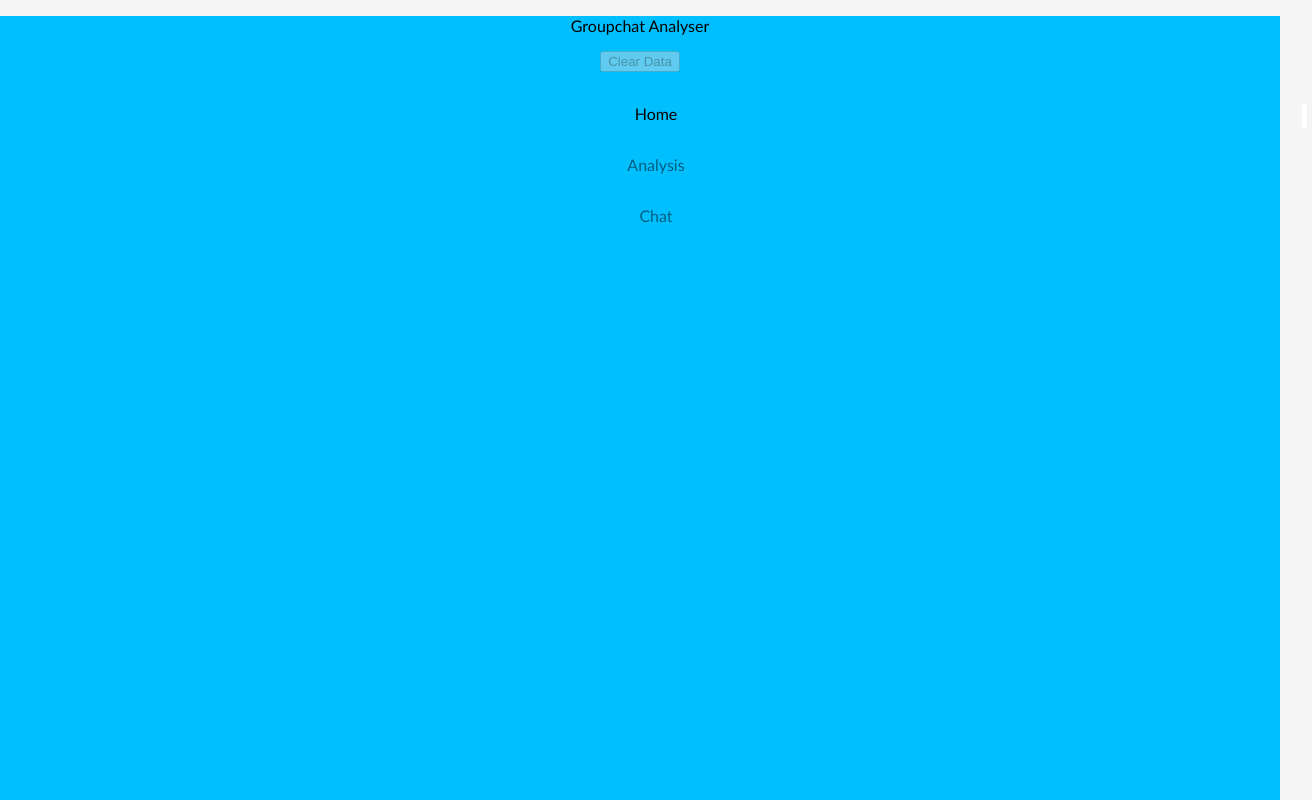
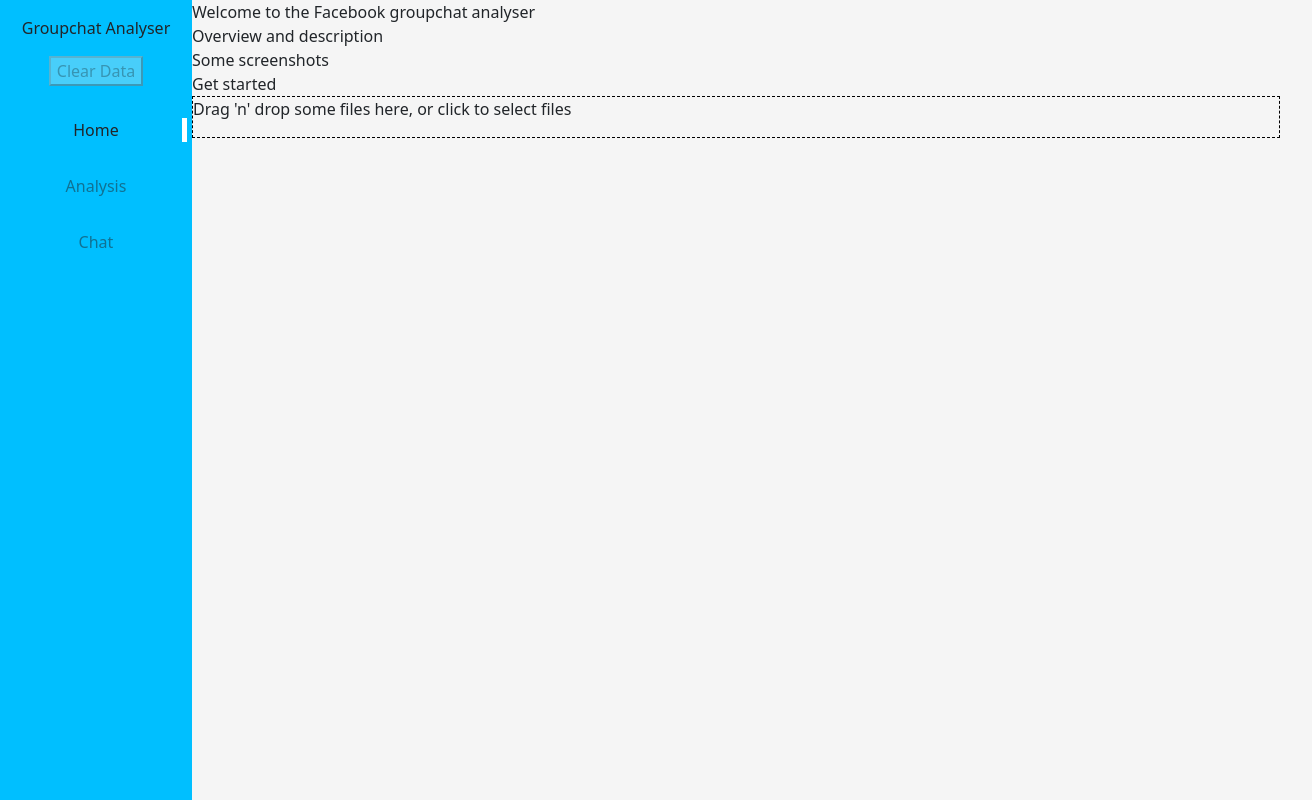
Before and after one commit to alfiebeard/chat-analyser, a React (Create React App) app in the folder frontend/: page / in a window 1280 px wide. Shown: the top 800 px of the page, 1312 px wide, since content can reach past the window. Built offline with nearby package versions, Linux system fonts and the light colour scheme; no server answers.

Commit message:
Removed redundant dataLoaded props

```diff
--- a/frontend/package.json
+++ b/frontend/package.json
@@ -13,6 +13,7 @@
     "react": "^18.2.0",
     "react-bootstrap": "^2.4.0",
     "react-chartjs-2": "^4.2.0",
+    "react-d3-cloud": "^1.0.6",
     "react-dom": "^18.2.0",
     "react-dropzone": "^14.2.1",
     "react-scripts": "5.0.1",
--- /dev/null
+++ b/frontend/src/components/analysisPage/AnalysisPage.js
@@ -0,0 +1,60 @@
+import React, {useState, useEffect} from 'react';
+import {Container, Row, Col} from 'react-bootstrap';
+
+import TopWordsGraph from '../visualisations/graphs/TopWordsGraph';
+import MessagesOverTimeGraph from '../visualisations/graphs/MessagesOverTimeGraph';
+
+
+const AnalysisPage = (props) => {
+	// const [numCols, setNumCols] = useState(1);
+	// const [allVisualisations, setAllVisualisations] = ["TopWordsGraph"]
+	// const [visualisations, setVisualisations] = allVisualisations
+
+  return (
+    <>
+      {props.display ?
+        <div className={"p-2"}>
+					{/* <Row className={"w-100 m-0"}>
+						<Col lg={12} className={"h-100 p-2"}>
+							<TopWordsGraph dataLoaded={props.dataLoaded} />
+						</Col>
+					</Row> */}
+					<Row className={"w-100 m-0"}>
+						<Col lg={12} className={"h-100 p-2"}>
+							<MessagesOverTimeGraph />
+						</Col>
+					</Row>
+        </div>
+      : null
+      }
+      </>
+  );
+}
+
+// {splitArrayIntoColumns(props.additionalParameters, numCols).map((parameters) => (
+// 	<Row key={"row" + parameters[0].name}>
+// 		{parameters.map((parameter) => (
+// 			<Col lg={parameters.length == numCols ? 12 / numCols : 12} key={parameter.name}>
+// 				<Form.Group className="mb-2">
+// 					<Form.Label>{parameter.label}</Form.Label>
+// 						<Form.Control type={parameter.type} name={parameter.name} value={props.strategyForm[parameter.name]} onChange={(e) => {props.handleChange(e)}} required />
+// 				</Form.Group>
+// 			</Col>
+// 		))}
+// 	</Row>
+// ))}
+
+// export function splitArrayIntoColumns(array, numCols=2) {
+// 	// Split an array of objects across numCols columns, e.g., if 5 items, split into 3 and 2.
+// 	// array = [{"default": 4, "label": "V Threshold", "name": "velocity_threshold", "type": "number"},
+// 	// {"default": 0.01,"label": "P Threshold", "name": "power_threshold", "type": "number"}]
+// 	// Returns [[{"default": 4, "label": "V Threshold", "name": "velocity_threshold", "type": "number"},
+// 	//           {"default": 0.01, "label": "P Threshold", "name": "power_threshold", "type": "number"}]]
+// 	var splitArray = []
+// 	for (let i = 0; i < array.length; i += numCols) {
+// 			splitArray.push(array.slice(i, i + numCols));
+// 	}
+// 	return splitArray
+// }
+
+export default AnalysisPage;
--- a/frontend/src/components/app/App.css
+++ b/frontend/src/components/app/App.css
@@ -1,19 +1,21 @@
 .app {
-    height: 100vh;
     width: 100vw;
-    font-family:'Trebuchet MS', 'Lucida Sans Unicode', 'Lucida Grande', 'Lucida Sans', Arial, sans-serif;
-    margin: 0 !important;
 }
 
 .sidebar {
-    flex: 0.15 0 !important;
+    display: inline-block;
+    width: 15%;
+    min-width: 150px;
     background-color: deepskyblue;
     height: 100%;
     padding: 0 !important;
 }
 
 .main-content {
-    flex: 0.85 0 !important;
+    display: inline-block;
+    margin-left: max(15%, 150px);   /* Ensure margin is in sync with sidebar */
+    width: calc(100% - max(15%, 150px));    /* Ensure width is in sync with sidebar */
+    min-width: 400px;
     height: 100%;
     padding: 0 !important;
 }
--- a/frontend/src/components/app/App.js
+++ b/frontend/src/components/app/App.js
@@ -2,7 +2,8 @@
 import './App.css';
 
 import Welcome from '../landing/Welcome.js';
-import Analyser from '../analyser/Analyser.js';
+import SummaryPage from '../summaryPage/SummaryPage.js';
+import AnalysisPage from '../analysisPage/AnalysisPage.js';
 import Navbar from '../navbar/Navbar.js';
 import { checkDataExists } from '../../api/api';
 
@@ -15,21 +16,28 @@
   }, []);
 
   return (
-    <div className={"app row"}>
-      <div className={"col sidebar"}>
+    <div className={"app"}>
+      <div className={"sidebar position-fixed"}>
         <Navbar
           view={view}
           setView={setView}
           dataLoaded={dataLoaded}
+          setDataLoaded={setDataLoaded}
         />
       </div>
-      <div className={"col main-content"}>
+      <div className={"main-content"}>
         {dataLoaded ?
-            <Analyser
+          <>
+            <SummaryPage
               display={view === 'Home'}
+              setDataLoaded={setDataLoaded}
+            />
+            <AnalysisPage
+              display={view === 'Analysis'}
               dataLoaded={dataLoaded}
               setDataLoaded={setDataLoaded}
             />
+          </>
           :
             <Welcome
               setDataLoaded={setDataLoaded}
--- a/frontend/src/components/information/GeneralStatistics.js
+++ b/frontend/src/components/information/GeneralStatistics.js
@@ -7,17 +7,18 @@
 
 const GeneralStatistics = (props) => {
   const [data, setData] = useState(null);
-  useEffect(() => {if (props.dataLoaded) {
+  useEffect(() => {
     fetchGeneralStatistics();
     setData(generalStatsSample);
-  }}, [props.dataLoaded]);
+  }, []);
 
   return (
     <div className={"block"}>
+      {data ?
+        <>
           <div className={"block-title"}>
-        General
+            {data.name}
           </div>
-      {data ?
           <div>
             <div><b>Total messages sent:</b> {data.total_messages}</div>
             <div><b>Dates:</b> {data.start_date}-{data.end_date}</div>
@@ -29,8 +30,8 @@
             <div><b>Average message length:</b> {Math.round(data.mean_message_length * 100) / 100}</div>
             <div><b>Longest silence:</b> {convertSeconds(data.longest_silence)}</div>
           </div>
-        :
-        "No data"
+        </>
+        : "No Data"
       }
     </div>
   );
--- a/frontend/src/components/messenger/MiniMessengerView.js
+++ b/frontend/src/components/messenger/MiniMessengerView.js
@@ -8,10 +8,10 @@
 const MiniMessengerView = (props) => {
   const [data, setData] = useState(null);
 
-  useEffect(() => {if (props.dataLoaded) {
-    // fetchNthMessages(0, 10);
+  useEffect(() => {
+    fetchNthMessages(0, 10);
     setData(nthMessagesSample["messages"]);
-  }}, [props.dataLoaded]);
+  }, []);
 
   return (
     <div className={"block"}>
--- a/frontend/src/components/visualisations/graphs/MessagesOverTimeGraph.js
+++ b/frontend/src/components/visualisations/graphs/MessagesOverTimeGraph.js
@@ -7,10 +7,10 @@
 
 const MessagesOverTimeGraph = (props) => {
   const [data, setData] = useState(null);
-  useEffect(() => {if (props.dataLoaded) {
-    // fetchMessagesOverTime('auto');
+  useEffect(() => {
+    fetchMessagesOverTime('auto');
     setData(messagesOverTimeSample);
-  }}, [props.dataLoaded]);
+  }, []);
 
   return (
     <div className={"block"}>
--- a/frontend/src/components/visualisations/graphs/TopWordsGraph.js
+++ b/frontend/src/components/visualisations/graphs/TopWordsGraph.js
@@ -8,16 +8,19 @@
 const TopWordsGraph = (props) => {
   const [data, setData] = useState(null);
 
-  useEffect(() => {if (props.dataLoaded) {
-    // fetchTopWords();
+  useEffect(() => {
+    fetchTopWords();
     setData(topWordsSample["words"]);
-  }}, [props.dataLoaded]);
+  }, []);
 
   return (
-    <div className={"h-100 block"}>
-      <WordCloud
-        data={data}
-      />
+    <div className={"h-100 block"} style={{"padding": 0}}>
+      {data ?
+        <WordCloud
+          data={data}
+        />
+        : null
+      }
     </div>
   );
 }
--- a/frontend/src/components/visualisations/graphs/TotalMessagesUsersGraph.js
+++ b/frontend/src/components/visualisations/graphs/TotalMessagesUsersGraph.js
@@ -7,10 +7,10 @@
 
 const TotalMessagesUsersGraph = (props) => {
   const [data, setData] = useState(null);
-  useEffect(() => {if (props.dataLoaded) {
-    // fetchTotalMessagesUsers();
+  useEffect(() => {
+    fetchTotalMessagesUsers();
     setData(totalMessagesUserSample);
-  }}, [props.dataLoaded]);
+  }, []);
 
   return (
     <div className={"block"}>
```
Also changed, not shown: 1 other file (tests, documents, lock files or other folders). Lines whose indentation alone changed are shown as unchanged.
